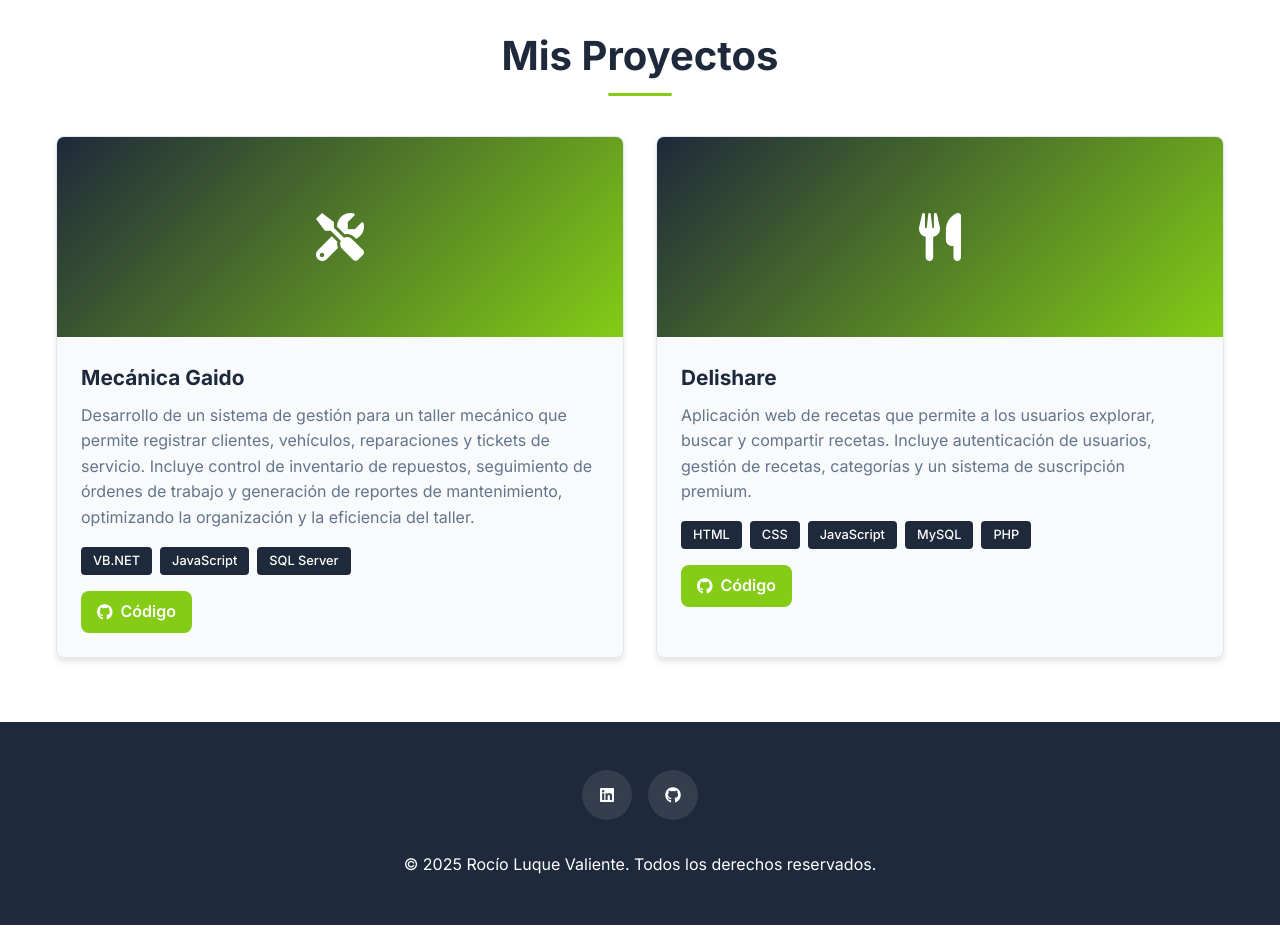
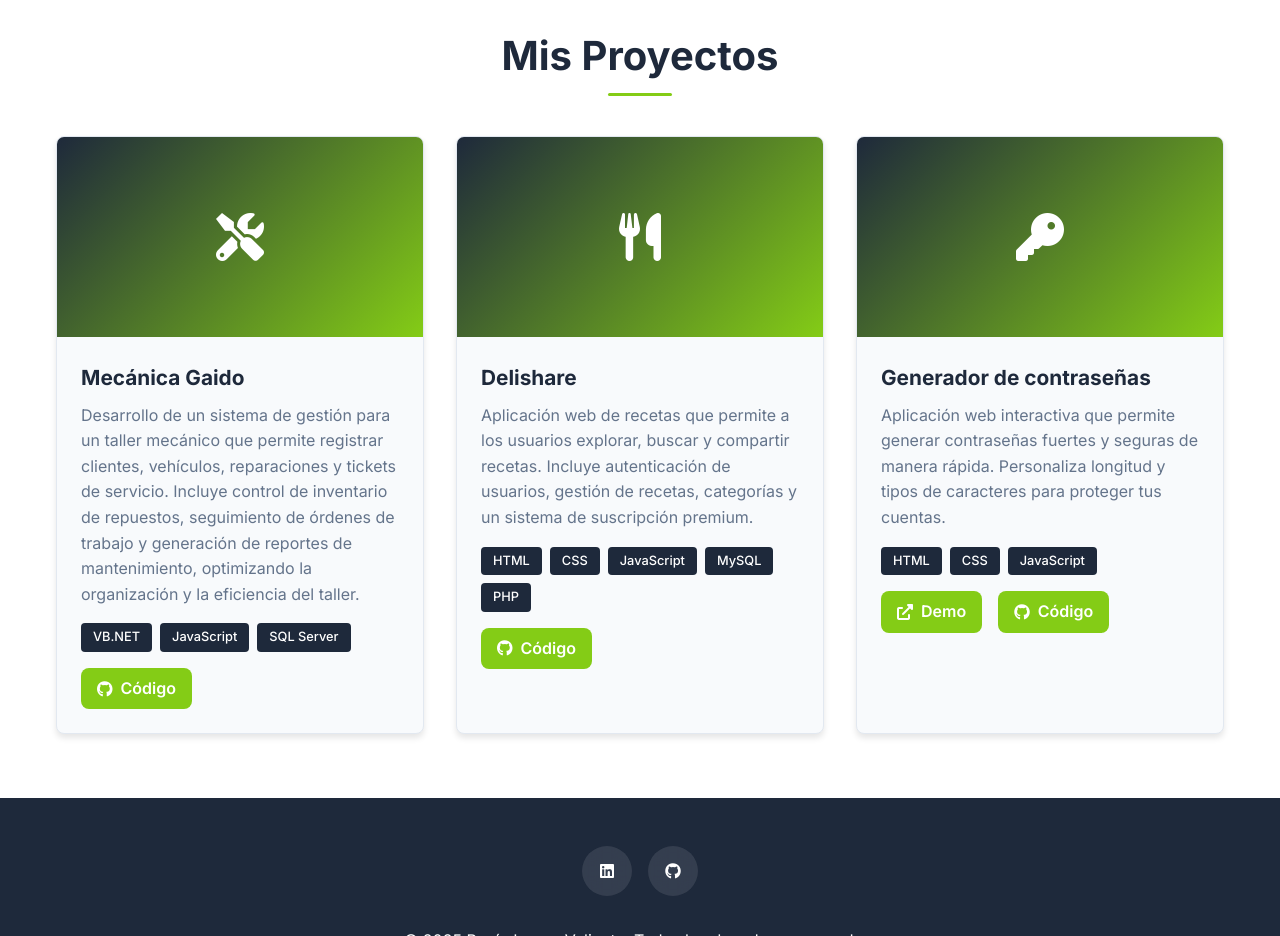
Before and after one commit to rocioluque/WebPersonal, a plain HTML site: page index.html in a window 1280 px wide. Shown: the part 2560-3496 px from the top of the page. Drawn offline with Linux system fonts and the light colour scheme.

Commit message:
Se incorpora proyecto generador de contraseñas

```diff
--- a/index.html
+++ b/index.html
@@ -228,6 +228,35 @@
                         </div>
                     </div>
                 </div>
+
+                <div class="project-card">
+                    <div class="project-image">
+                        <i class="fas fa-key"></i>
+                    </div>
+                    <div class="project-content">
+                        <h3 class="project-title">Generador de contraseñas</h3>
+                        <p class="project-description">
+                            Aplicación web interactiva que permite generar contraseñas fuertes y seguras de manera
+                            rápida. Personaliza longitud y tipos de caracteres para proteger tus cuentas.
+                        </p>
+
+                        <div class="project-tech">
+                            <span class="tech-tag">HTML</span>
+                            <span class="tech-tag">CSS</span>
+                            <span class="tech-tag">JavaScript</span>
+                        </div>
+                        <div class="project-links">
+                            <a href="https://rocioluque.github.io/Generador-contrasena/" class="project-link">
+                                <i class="fas fa-external-link-alt"></i>
+                                Demo
+                            </a>
+                            <a href="https://github.com/rocioluque/Generador-contrasena/" class="project-link">
+                                <i class="fab fa-github"></i>
+                                Código
+                            </a>
+                        </div>
+                    </div>
+                </div>
             </div>
         </div>
     </section>
```
